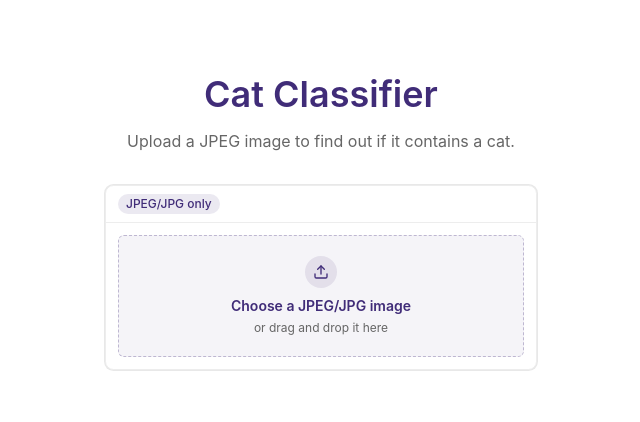
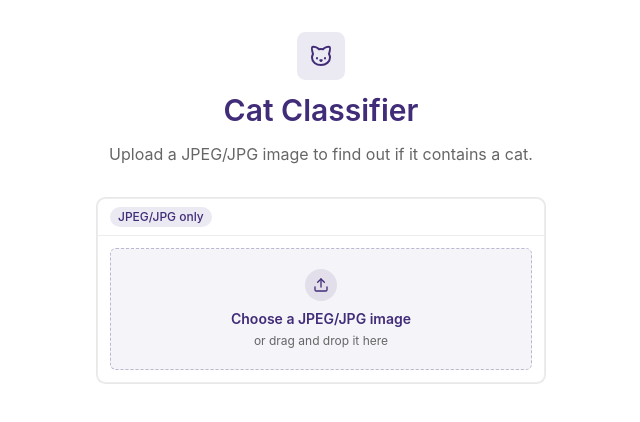
Before and after one commit to barbimt/qureight-cat-classifier, a React (Vite) app: page / in a window 1280 px wide. Shown: the top 422 px of the page, without its empty margins (319-959 px from the left). Built offline with nearby package versions, Linux system fonts and the light colour scheme.

Commit message:
feat(ui): polish classifier header and page layout
Add branded header icon, tighten vertical spacing, and constrain the
classify action width on larger screens.

```diff
--- a/src/App.tsx
+++ b/src/App.tsx
@@ -2,7 +2,7 @@ import { CatClassifier } from '@/features/cat-classifier/CatClassifier';
 
 const App = () => {
   return (
-    <div className="flex min-h-svh justify-center bg-background px-4 py-8">
+    <div className="flex min-h-svh justify-center bg-background px-4 py-4">
       <CatClassifier />
     </div>
   );
--- a/src/features/cat-classifier/CatClassifier.tsx
+++ b/src/features/cat-classifier/CatClassifier.tsx
@@ -1,4 +1,5 @@
 import { useEffect, useRef, useState } from 'react';
+import { Cat } from 'lucide-react';
 import { classifyImage } from '@/api/classifyImage';
 import { ClassificationError } from '@/components/ClassificationError/ClassificationError';
 import { ClassificationResult } from '@/components/ClassificationResult/ClassificationResult';
@@ -138,11 +139,17 @@ export const CatClassifier = () => {
     workflow.phase === 'invalid' ? workflow.message : null;
 
   return (
-    <main className="flex w-full max-w-lg flex-col items-center gap-8 p-6 md:p-10">
-      <div className="space-y-3 text-center">
+    <main className="flex w-full min-w-0 max-w-lg flex-col items-center gap-8 p-4">
+      <div className="flex w-full flex-col items-center gap-3 text-center">
+        <div
+          className="flex size-12 items-center justify-center rounded-xl bg-primary/10"
+          aria-hidden="true"
+        >
+          <Cat className="size-6 text-primary" />
+        </div>
         <h1>Cat Classifier</h1>
-        <p className="text-base text-muted-foreground">
-          Upload a JPEG image to find out if it contains a cat.
+        <p className="text-sm text-muted-foreground sm:text-base sm:whitespace-nowrap">
+          Upload a JPEG/JPG image to find out if it contains a cat.
         </p>
       </div>
 
@@ -175,7 +182,12 @@ export const CatClassifier = () => {
       ) : null}
 
       {canSubmit ? (
-        <Button type="button" size="lg" onClick={handleSubmit}>
+        <Button
+          type="button"
+          size="lg"
+          className="w-full max-w-md"
+          onClick={handleSubmit}
+        >
           Classify image
         </Button>
       ) : null}
--- a/src/index.css
+++ b/src/index.css
@@ -132,7 +132,7 @@
     @apply font-sans;
   }
   h1 {
-    @apply text-4xl leading-tight font-semibold text-primary;
+    @apply text-3xl leading-tight font-semibold text-primary;
   }
   h2,
   h3,
```
